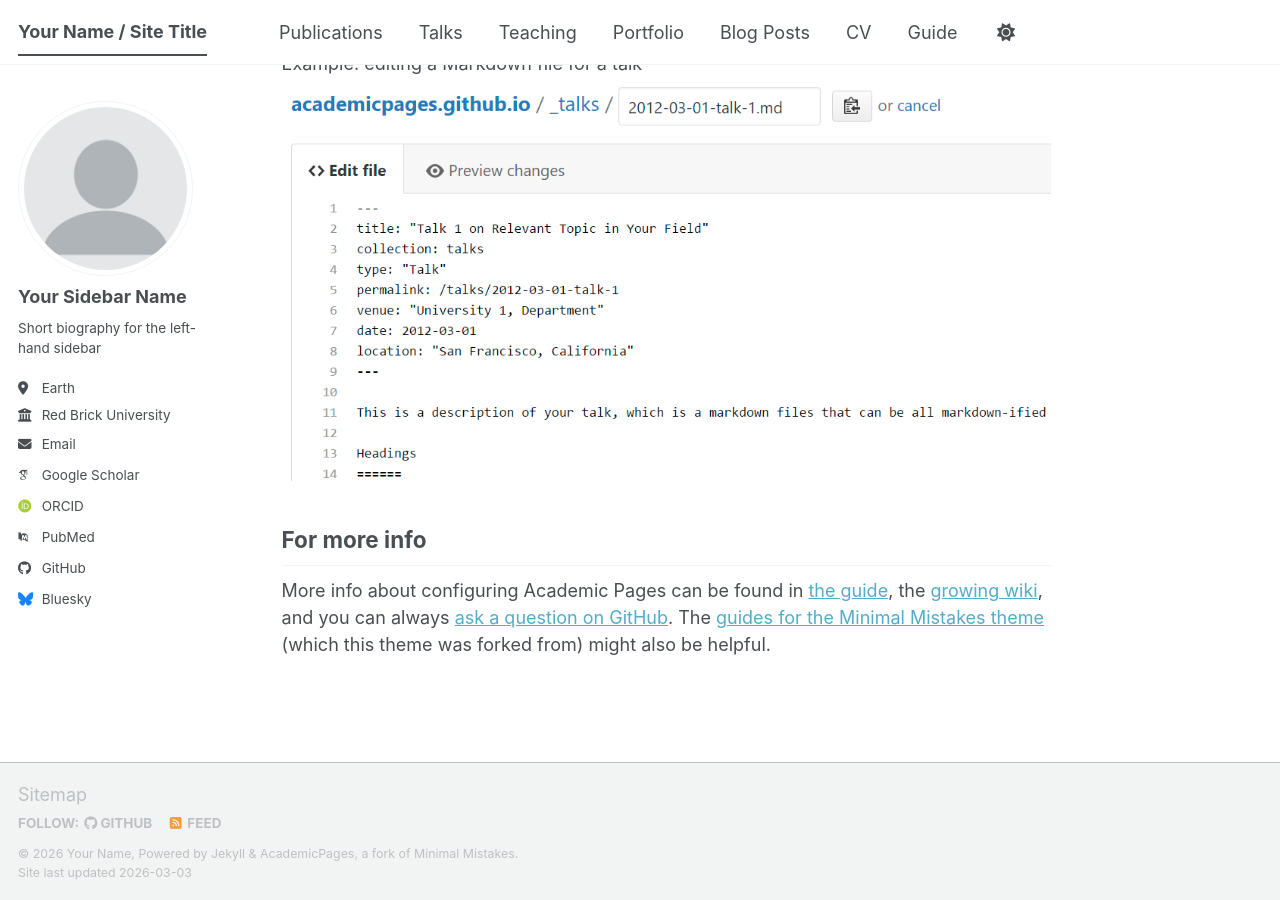
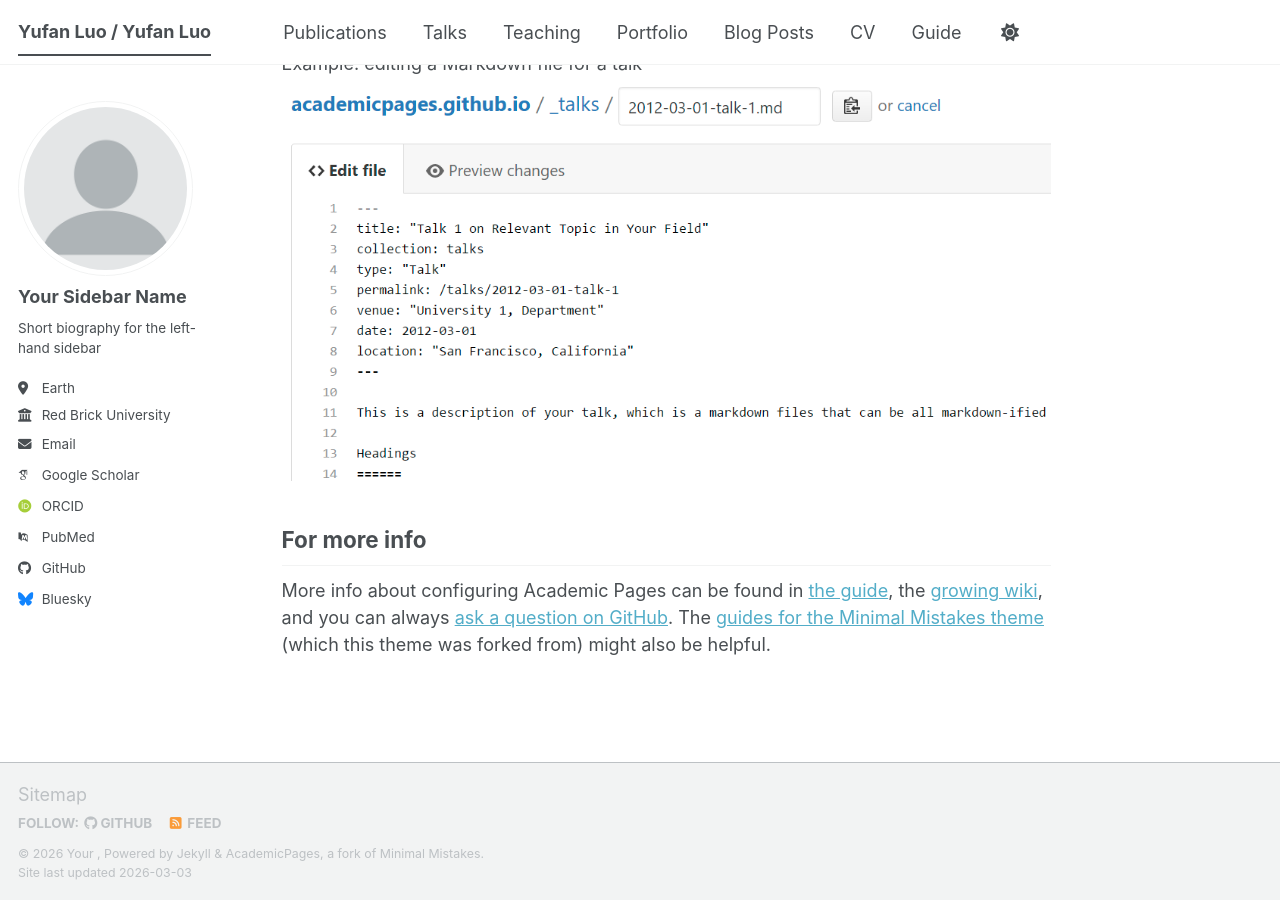
Before and after one commit to yufanluo-math/yufanluo-math.github.io, a Jekyll site: the page built from _pages/about.md, in a window 1280 px wide and 900 px high, scrolled down 2720 px. Built offline with Jekyll 4.4.1, drawn with Linux system fonts in a browser that asks for light colours; some web fonts are replaced; a script bundle is joined from its source files by our own code; library files that are not in the unit come from our copies.

Commit message:
Update _config.yml

```diff
--- a/_config.yml
+++ b/_config.yml
@@ -9,9 +9,9 @@
 # Basic Site Settings
 locale                   : "en-US"
 site_theme               : "default" # The available themes options are "default", "air", "sunrise", "mint", "dirt" and "contrast"
-title                    : "Your Name / Site Title"
+title                    : "Yufan Luo / Yufan Luo"
 title_separator          : "-"
-name                     : &name "Your Name"
+name                     : &name "Your "
 description              : &description "Your Name's academic portfolio"   # Update this with a general description of your site, this is the default if not overridden by a page
 url                      : https://academicpages.github.io # The base hostname & protocol for your site e.g. "https://[your GitHub username].github.io",
                                                            # or if you already have some other page hosted on Github then use "https://[your GitHub username].github.io/[Your Repo Name]"
```
